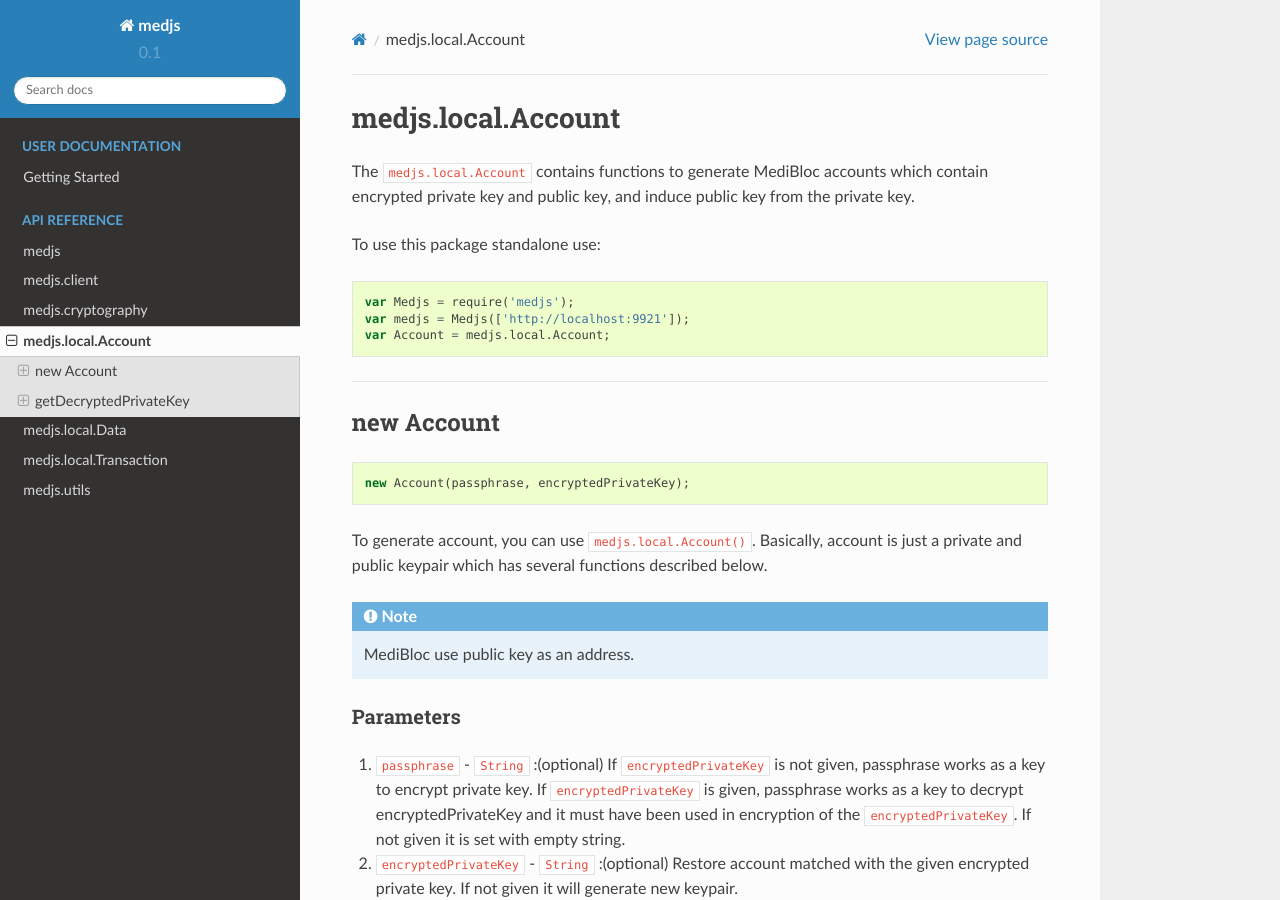
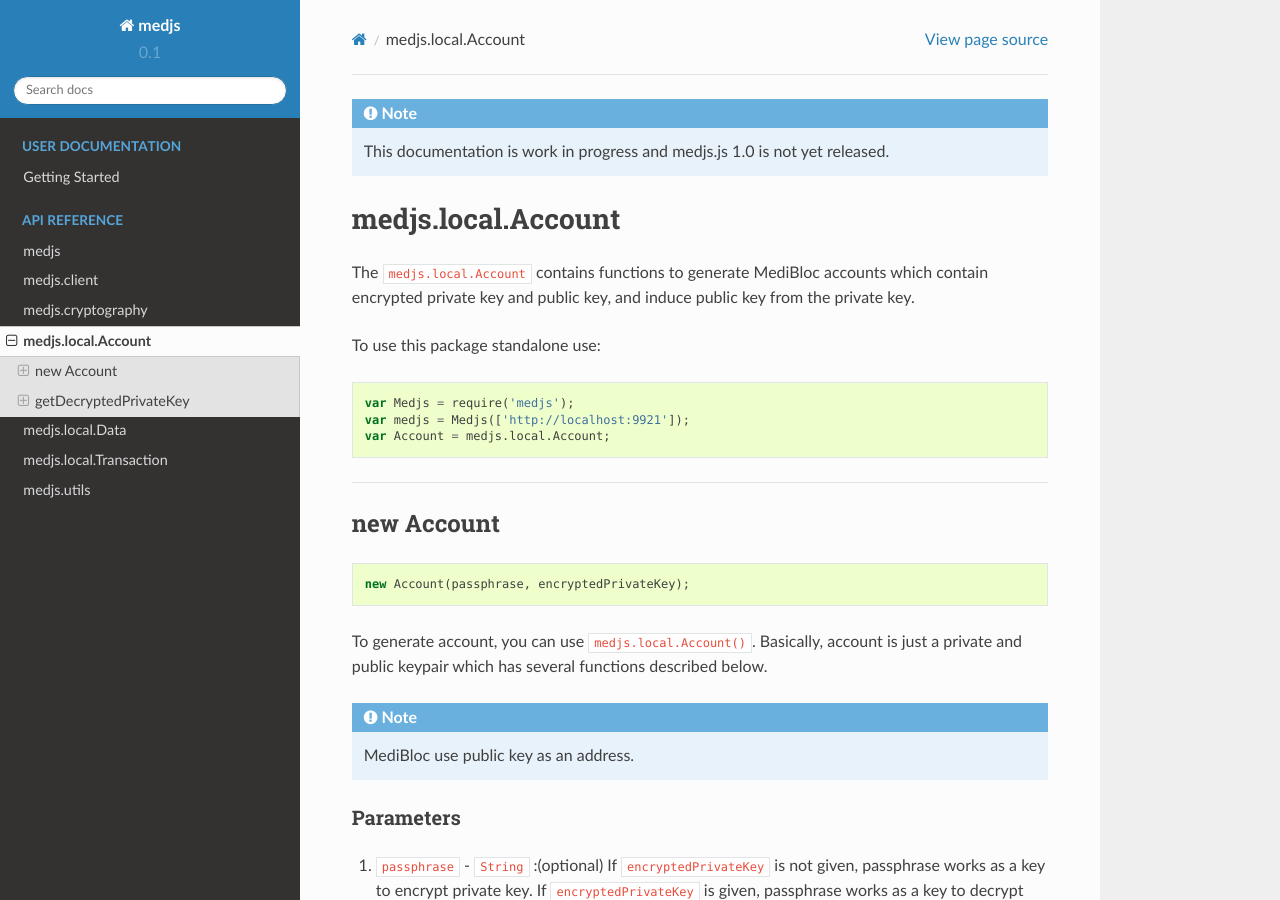
Before and after one commit to medibloc/panacea-js-old, a Sphinx documentation site: the page built from docs/medjs-account.rst, in a window 1280 px wide and 900 px high. Built offline with Sphinx 7.4.7 and the Read the Docs theme 2.0.0, drawn with Linux system fonts in a browser that asks for light colours; some of the changed lines change nothing that is shown.

Commit message:
Fix rst format

```diff
--- a/docs/medjs-account.rst
+++ b/docs/medjs-account.rst
@@ -1,4 +1,6 @@
 .. _account:
+
+.. include:: include_announcement.rst
 
 ===================
 medjs.local.Account
@@ -19,7 +21,7 @@
 .. _account-create:
 
 new Account
-======
+===========
 
 .. code-block:: javascript
 
```
Also changed, not shown: docs/medjs-cryptography.rst (+11 -11 lines).
